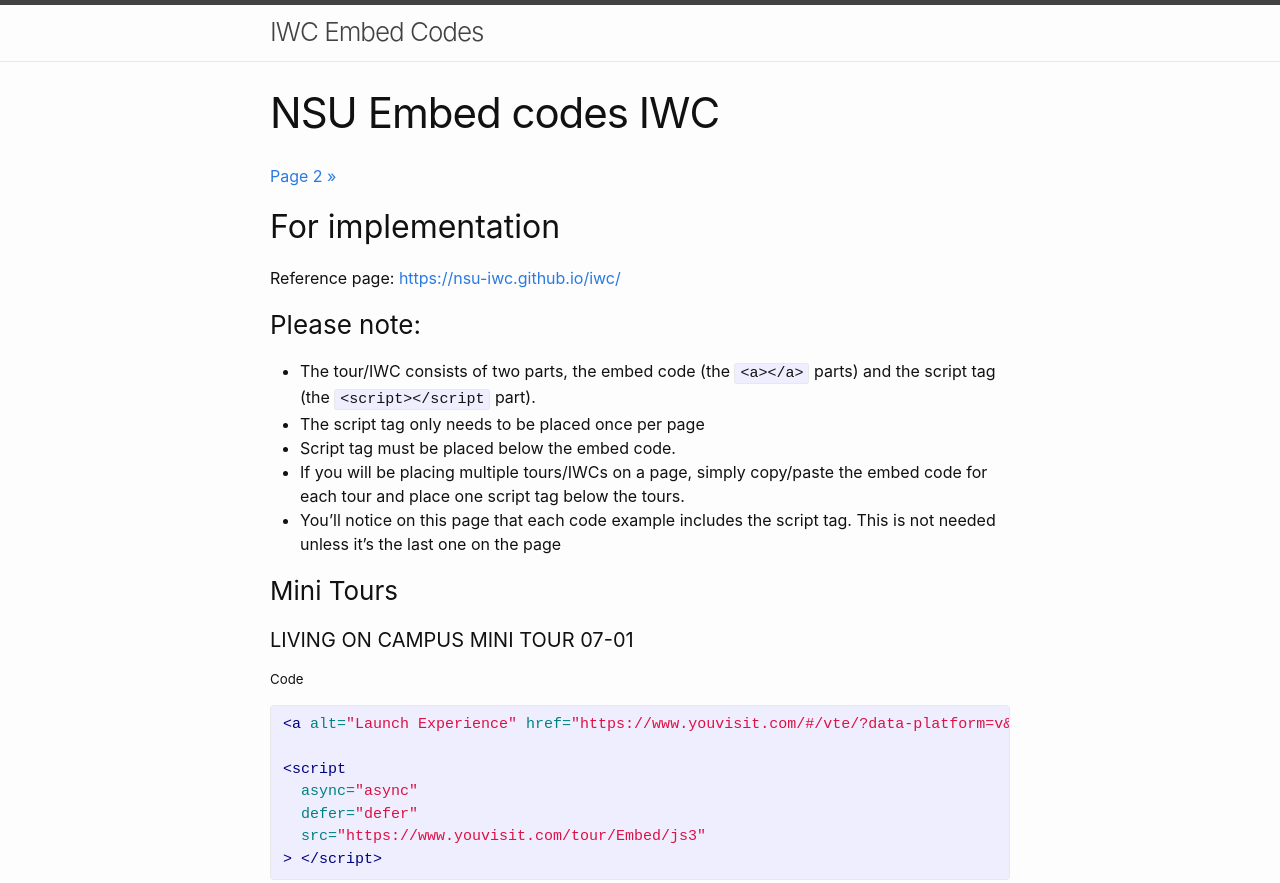
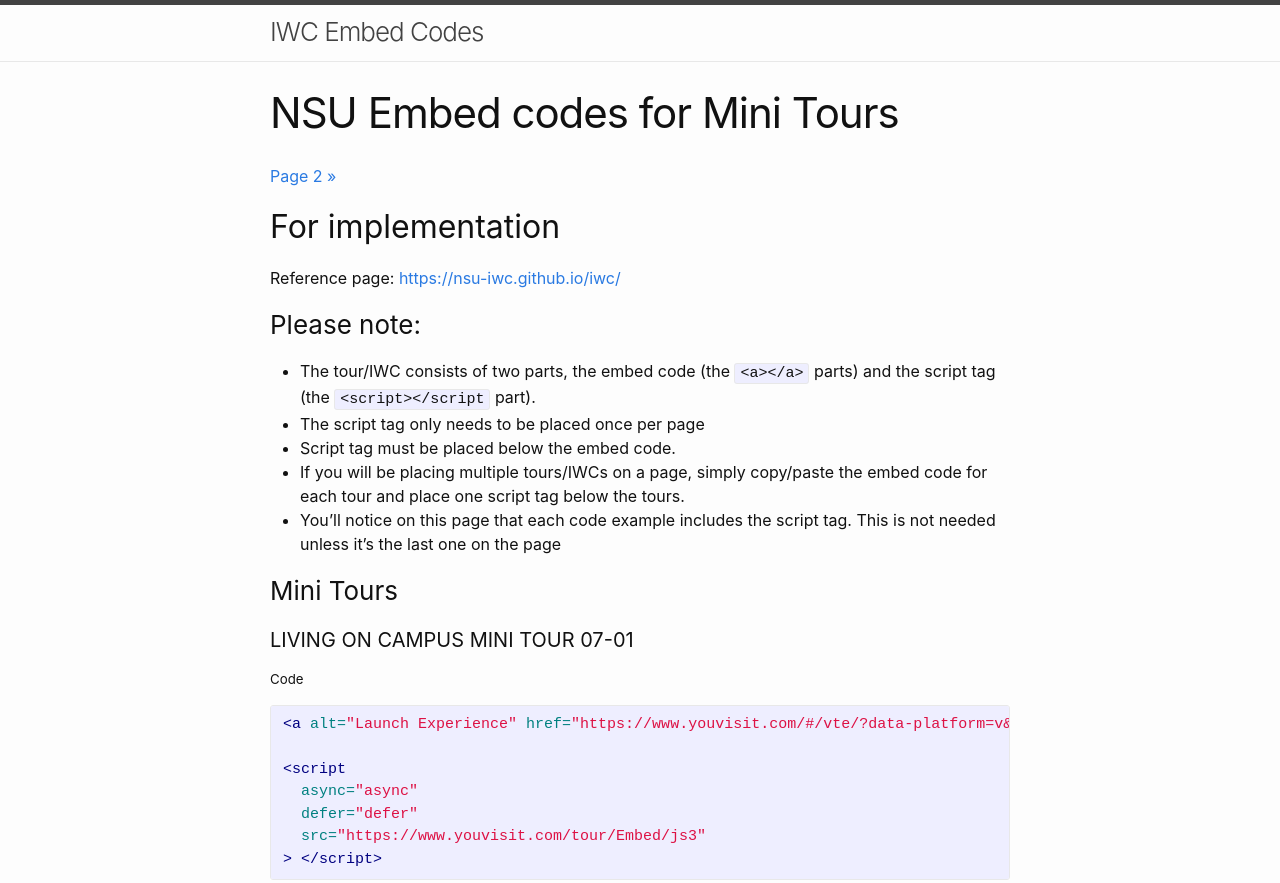
Before and after one commit to nsu-iwc/iwc, a website: page NSU-Embed-codes-IWC.html in a window 1280 px wide. Shown: the top 883 px of the page. Drawn offline with Linux system fonts and the light colour scheme; a script that the page names is missing.

Commit message:
add titles

```diff
--- a/NSU-Embed-codes-IWC.html
+++ b/NSU-Embed-codes-IWC.html
@@ -43,7 +43,7 @@
       <article class="post h-entry" itemscope itemtype="http://schema.org/BlogPosting">
 
         <header class="post-header">
-          <h1 class="post-title p-name" itemprop="name headline">NSU Embed codes IWC</h1>
+          <h1 class="post-title p-name" itemprop="name headline">NSU Embed codes for Mini Tours</h1>
           <p class="post-meta">
         </header>
 
```
Also changed, not shown: NSU-Embed-codes-IWC-page-2.html (+1 -1 lines).
